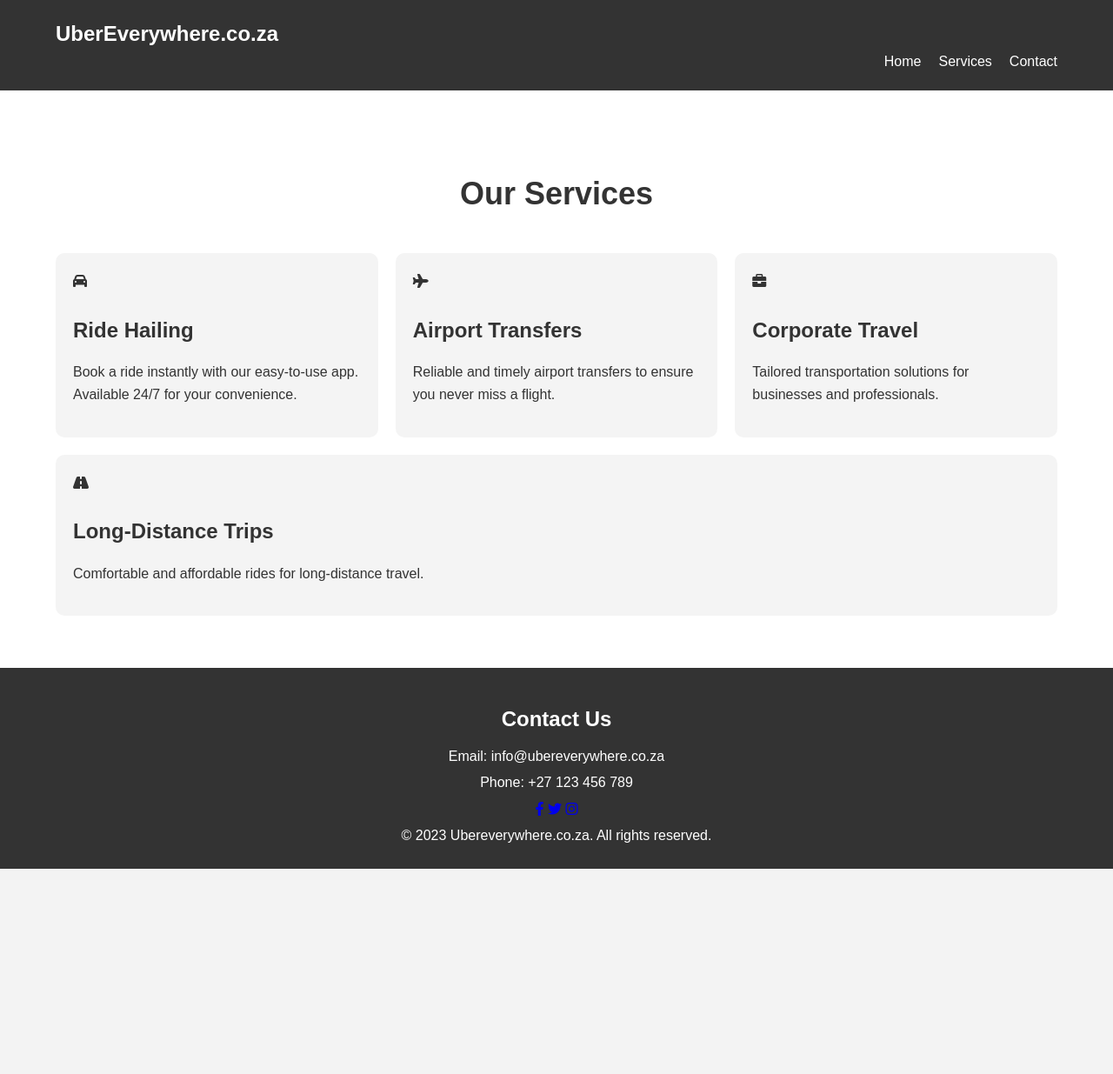
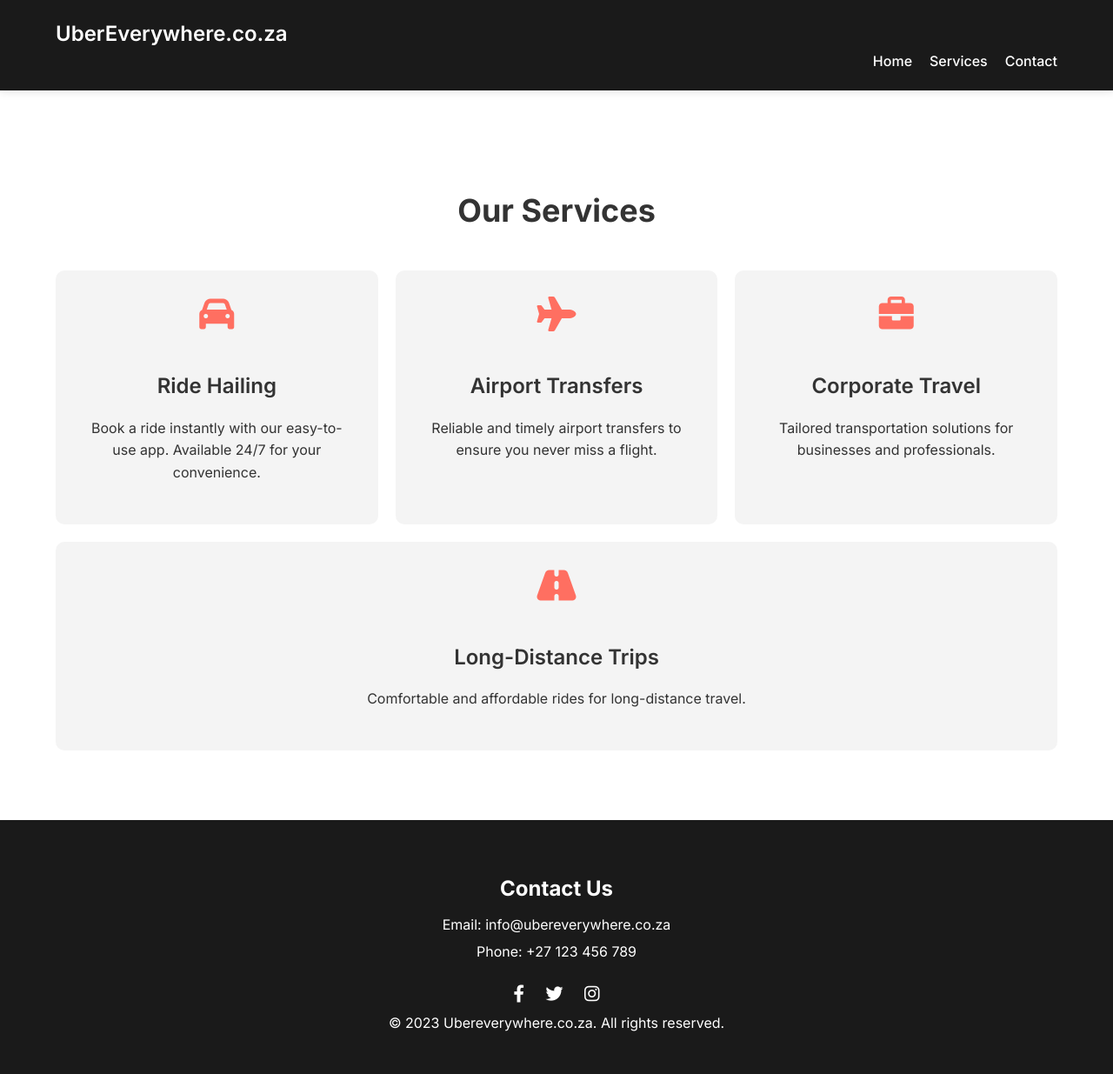
Before and after one commit to SerinityS/Ubereverywhere, a PHP site: page /services.html in a window 1280 px wide. Shown: the whole page at 87% size. Before the commit the page ends 999 px from the top, so only its background shows below. Run offline with PHP 8.4, Linux system fonts and the light colour scheme.

Commit message:
Update styles.css

```diff
--- a/styles.css
+++ b/styles.css
@@ -1,10 +1,11 @@
 /* General Styles */
 body {
-    font-family: 'Poppins', sans-serif;
+    font-family: 'Inter', sans-serif;
     margin: 0;
     padding: 0;
     color: #333;
     line-height: 1.6;
+    scroll-behavior: smooth;
 }
 
 .container {
@@ -14,9 +15,13 @@ body {
 }
 
 header {
-    background: #333;
+    background: #1a1a1a;
     color: #fff;
     padding: 20px 0;
+    position: sticky;
+    top: 0;
+    z-index: 1000;
+    box-shadow: 0 2px 10px rgba(0, 0, 0, 0.1);
 }
 
 header .logo a {
@@ -41,85 +46,148 @@ nav ul li {
 nav ul li a {
     color: #fff;
     text-decoration: none;
-    font-weight: 400;
+    font-weight: 500;
+    transition: color 0.3s ease;
+}
+
+nav ul li a:hover {
+    color: #ff6f61;
 }
 
 .hero {
     background: url('hero-bg.jpg') no-repeat center center/cover;
     color: #fff;
-    padding: 100px 0;
+    padding: 150px 0;
     text-align: center;
+    position: relative;
+}
+
+.hero::before {
+    content: '';
+    position: absolute;
+    top: 0;
+    left: 0;
+    right: 0;
+    bottom: 0;
+    background: rgba(0, 0, 0, 0.5);
+}
+
+.hero .container {
+    position: relative;
+    z-index: 1;
 }
 
 .hero h1 {
     font-size: 48px;
     margin-bottom: 20px;
+    font-weight: 700;
 }
 
 .hero p {
     font-size: 20px;
     margin-bottom: 30px;
+    font-weight: 400;
 }
 
 .btn {
     background: #ff6f61;
     color: #fff;
-    padding: 10px 20px;
+    padding: 12px 24px;
     text-decoration: none;
     border-radius: 5px;
     font-weight: 600;
+    transition: background 0.3s ease;
+}
+
+.btn:hover {
+    background: #e65a50;
 }
 
 .about {
-    padding: 60px 0;
+    padding: 80px 0;
     text-align: center;
+    background: #f9f9f9;
 }
 
 .about h2 {
     font-size: 36px;
     margin-bottom: 20px;
+    font-weight: 700;
 }
 
 .services {
-    padding: 60px 0;
+    padding: 80px 0;
+    background: #fff;
 }
 
 .services h1 {
     text-align: center;
     font-size: 36px;
     margin-bottom: 40px;
+    font-weight: 700;
 }
 
 .service-list {
     display: flex;
     flex-wrap: wrap;
     gap: 20px;
+    justify-content: center;
 }
 
 .service-item {
     background: #f4f4f4;
-    padding: 20px;
+    padding: 30px;
     border-radius: 10px;
     flex: 1 1 calc(33.333% - 40px);
     box-sizing: border-box;
+    text-align: center;
+    transition: transform 0.3s ease, box-shadow 0.3s ease;
+}
+
+.service-item:hover {
+    transform: translateY(-10px);
+    box-shadow: 0 10px 20px rgba(0, 0, 0, 0.1);
+}
+
+.service-item i {
+    font-size: 40px;
+    color: #ff6f61;
+    margin-bottom: 20px;
 }
 
 .service-item h3 {
     font-size: 24px;
     margin-bottom: 10px;
+    font-weight: 600;
 }
 
 footer {
-    background: #333;
+    background: #1a1a1a;
     color: #fff;
     text-align: center;
-    padding: 20px 0;
+    padding: 40px 0;
 }
 
 footer h2 {
     margin-bottom: 10px;
+    font-weight: 700;
 }
 
 footer p {
     margin: 5px 0;
 }
+
+.social-icons {
+    margin-top: 20px;
+}
+
+.social-icons a {
+    color: #fff;
+    margin: 0 10px;
+    font-size: 20px;
+    transition: color 0.3s ease;
+}
+
+.social-icons a:hover {
+    color: #ff6f61;
+}
```
